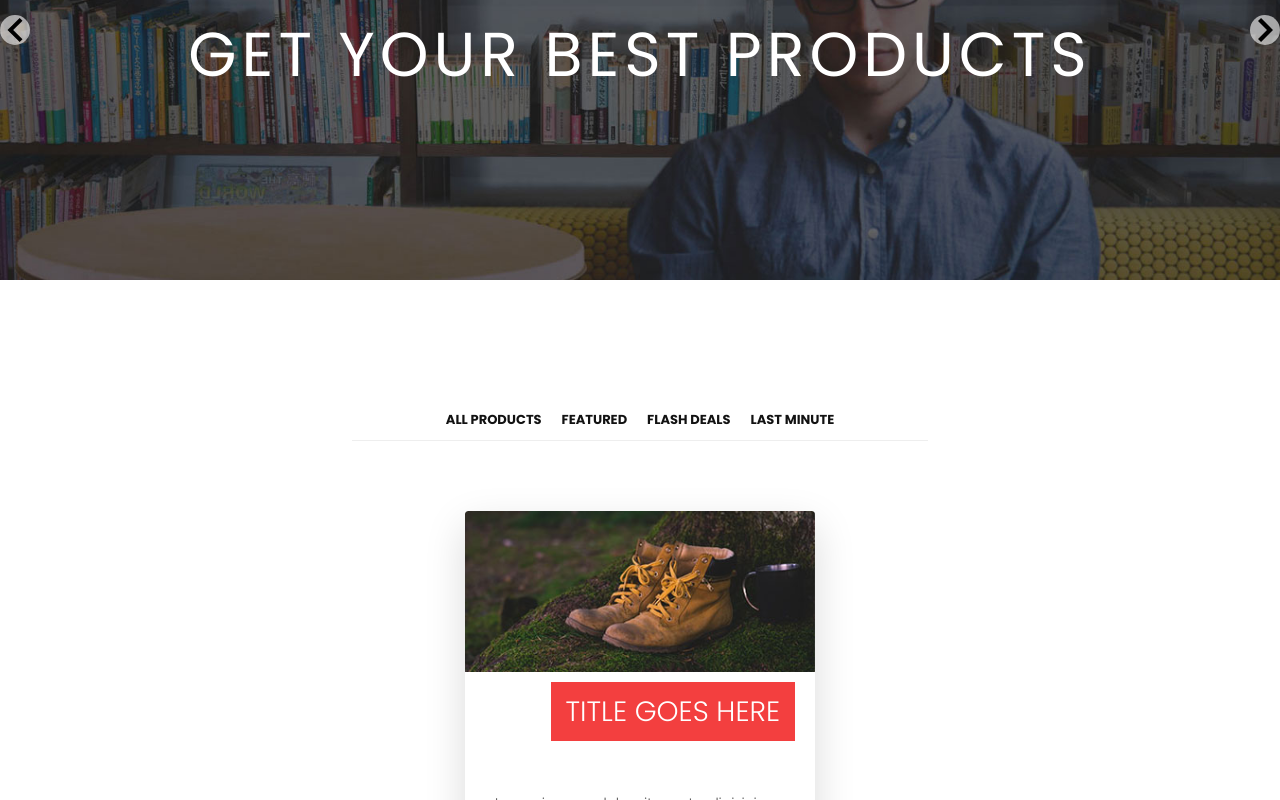
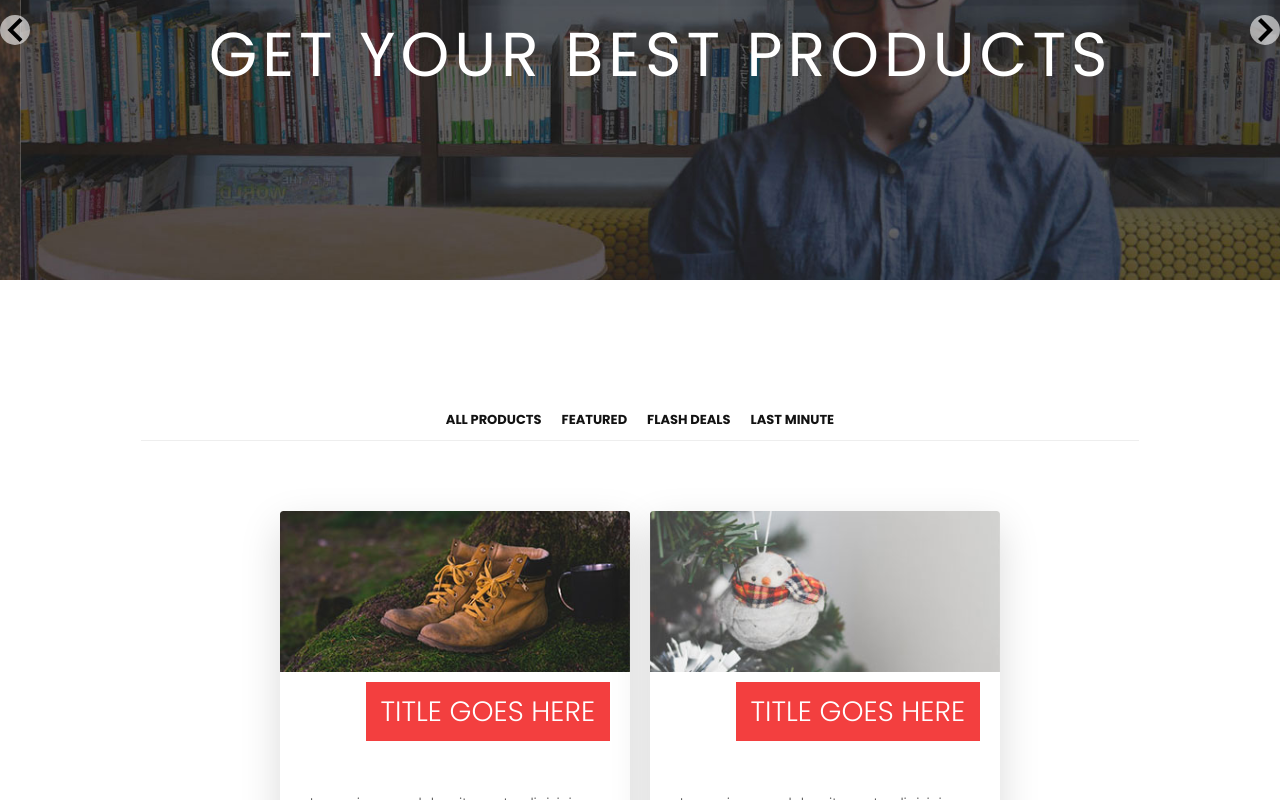
Before and after one commit to AndreFelipe97/E-commerc, a Next.js app: page /our-products in a window 1280 px wide. Shown: the part 300-1100 px from the top of the page. Built offline with nearby package versions, Linux system fonts and the light colour scheme.

Commit message:
refactor media queries

```diff
--- a/src/styles/align.ts
+++ b/src/styles/align.ts
@@ -18,6 +18,10 @@ export const Content = styled.div`
   @media only screen and (max-width: 56.25em)  {
     flex: 0 0 100%;
   }
+
+  @media (min-width: 56.25em) and (max-width: 112.5em)  {
+    flex: 0 0 78%;
+  }
 `;
 
 export const Products = styled.div`
```
